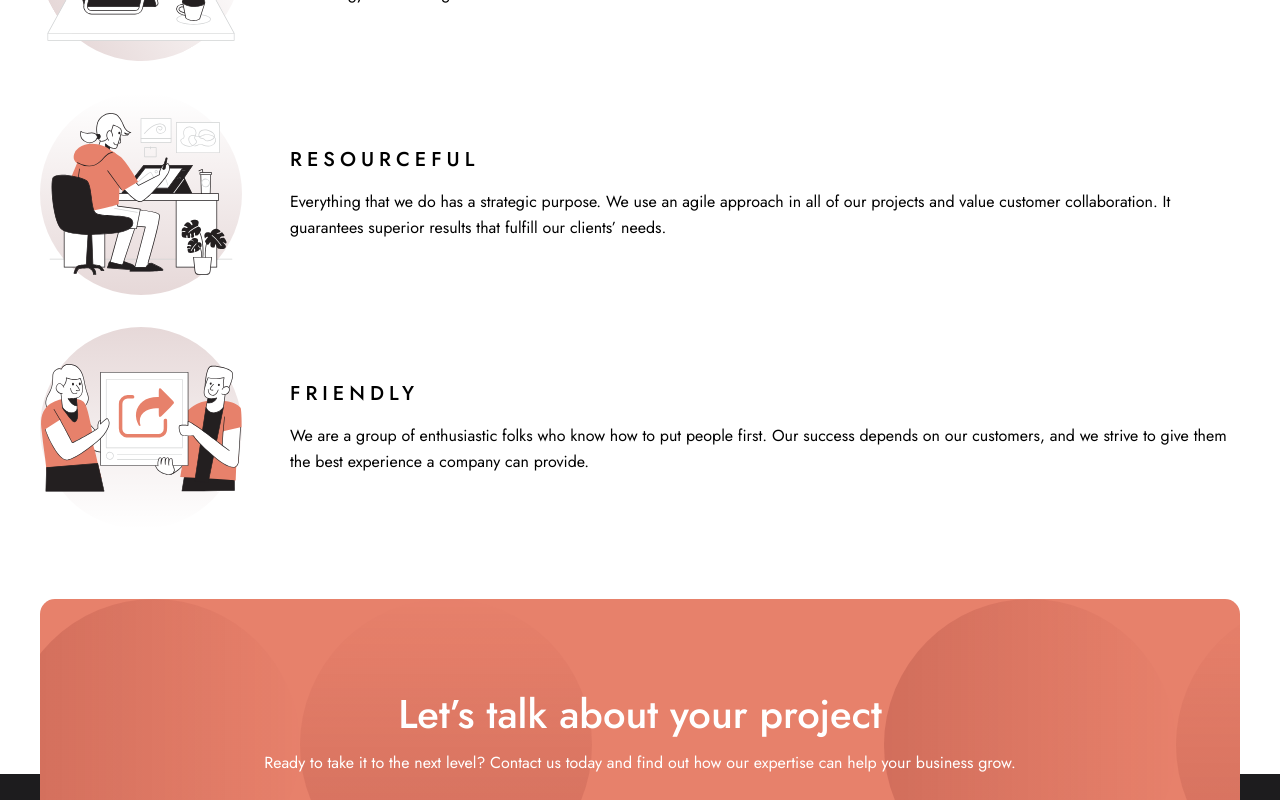
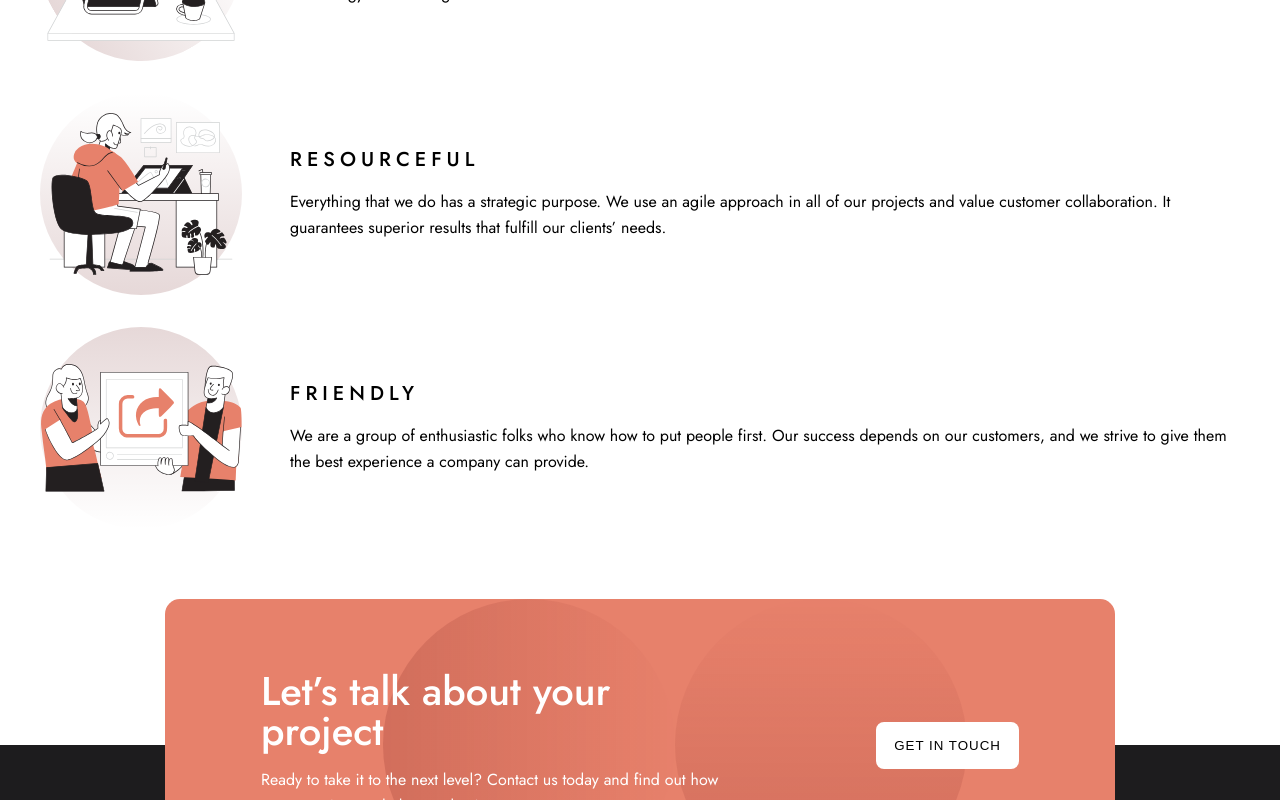
Before and after one commit to ringtho/designo, a React (Create React App) app: page / in a window 1280 px wide. Shown: the part 2000-2800 px from the top of the page. Built offline with nearby package versions, Linux system fonts and the light colour scheme; the HTML template or start-up script is replaced by a standard one.

Commit message:
Fixed the navbar, footer and get in touch for desktop mode

```diff
--- a/src/components/GetInTouch.js
+++ b/src/components/GetInTouch.js
@@ -13,11 +13,13 @@ const GetInTouch = () => {
             <div className="get-in-touch">
                 <div className="get-in-touch-wrapper">
                     <div className="get-in-touch-container">
-                        <h2>Let’s talk about your project</h2>
-                        <p>
-                        Ready to take it to the next level? Contact us today and find out
-                        how our expertise can help your business grow.
-                        </p>
+                        <div className="get-in-touch-desc">
+                            <h2>Let’s talk about your project</h2>
+                            <p>
+                            Ready to take it to the next level? Contact us today and find out
+                            how our expertise can help your business grow.
+                            </p>
+                        </div>
                         <button className="footer-btn" onClick={onClick}>GET IN TOUCH</button>
                     </div>
                 </div>
--- a/src/index.css
+++ b/src/index.css
@@ -451,20 +451,21 @@ button {
   color: #FFFFFF;
 }
 
-.get-in-touch-container > h2 {
+.get-in-touch-desc > h2 {
   font-size: 32px;
   font-weight: 500;
   line-height: 36px;
   margin-bottom: 16px;
 }
 
-.get-in-touch-container > p {
+.get-in-touch-desc > p {
   font-size: 15px;
   font-weight: 400;
-  margin-bottom: 32px;
+
 }
 
 .footer-btn {
+  margin-top: 32px;
   padding: 16px 18px;
   border: none;
   border-radius: 8px;
@@ -955,12 +956,12 @@ hr {
     align-items: center;
   }
 
-  .get-in-touch-container > h2 {
+  .get-in-touch-desc > h2 {
     font-size: 40px;
     line-height: 40px;
   }
 
-  .get-in-touch-container > p {
+  .get-in-touch-desc > p {
     font-size: 16px;
     line-height: 26px;
   }
@@ -1231,3 +1232,37 @@ hr {
     text-align: right;
   }
 }
+
+@media screen and (min-width: 769px){
+  .nav-items {
+    padding: 64px 165px;
+  }
+
+  .footer-contents {
+    padding: 72px 165px;
+  }
+}
+
+@media screen and (min-width: 1080px) {
+  .get-in-touch {
+    height: fit-content;
+    margin: 0 165px;
+  }
+
+  .get-in-touch-container {
+    padding: 72px 96px;
+    flex-direction: row;
+    justify-content: space-between;
+    align-items: center;
+    gap: 40px;
+  }
+
+  .get-in-touch-desc {
+    max-width: 460px;
+    text-align: left;
+  }
+
+  .footer-btn {
+    margin: 0;
+  }
+}
```
